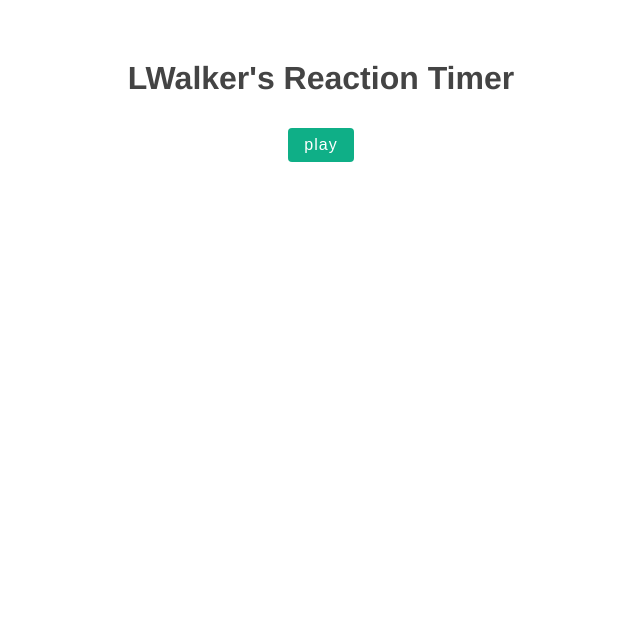
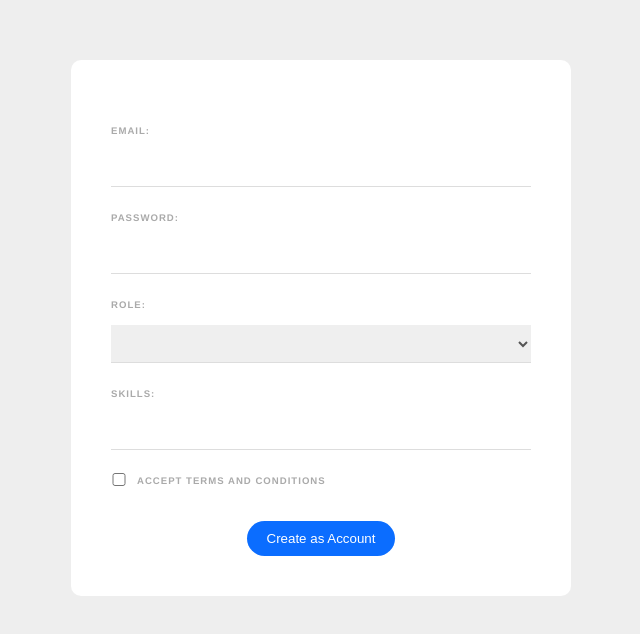
Before and after one commit to lionwalker/vue3-pilot, a Vue app: page / in a window 1280 px wide. Shown: the top 634 px of the page, without its empty margins (319-959 px from the left). Built offline with nearby package versions, Linux system fonts and the light colour scheme.

Commit message:
keyboard events, form input handle

```diff
--- a/package.json
+++ b/package.json
@@ -1,5 +1,5 @@
 {
-  "name": "reaction-timer",
+  "name": "vue3-pilot",
   "version": "0.1.0",
   "private": true,
   "scripts": {
--- a/src/App.vue
+++ b/src/App.vue
@@ -1,39 +1,13 @@
 <template>
-  <h1>LWalker's Reaction Timer</h1>
-  <button @click="start" :disabled="isPlaying">play</button>
-  <Block v-if="isPlaying" :delay="delay" @end="endGame" />
-  <Results v-if="showResults" :score="score" />
+  <SignupForm />
 </template>
 
 <script>
-import Block from './components/Block.vue'
-import Results from './components/Results.vue'
+import SignupForm from './components/SignupForm.vue'
 
 export default {
-  name: 'App',
   components: {
-    Block,
-    Results
-  },
-  data() {
-    return {
-      isPlaying: false,
-      delay: null,
-      score: null,
-      showResults: false
-    }
-  },
-  methods: {
-    start() {
-      this.delay = 2000 + Math.random() * 5000
-      this.isPlaying = true
-      this.showResults = false
-    },
-    endGame(reactionTime) {
-      this.score = reactionTime
-      this.isPlaying = false
-      this.showResults = true
-    }
+    SignupForm
   }
 }
 </script>
@@ -44,24 +18,12 @@ export default {
   -webkit-font-smoothing: antialiased;
   -moz-osx-font-smoothing: grayscale;
   text-align: center;
-  color: #444;
+  color: #2c3e50;
   margin-top: 60px;
 }
 
-button {
-  background: #0faf87;
-  color: white;
-  border: none;
-  padding: 8px 16px;
-  border-radius: 4px;
-  font-size: 16px;
-  letter-spacing: 1px;
-  cursor: pointer;
-  margin: 10px;
-}
-
-button[disabled] {
-  opacity: 0.2;
-  cursor: not-allowed;
+body {
+  margin: 0;
+  background: #eee;
 }
 </style>
--- a/src/components/Block.vue
+++ /dev/null
@@ -1,47 +0,0 @@
-<template>
-    <div class="block" v-if="showBlock" @click="stopTimer">
-        click me
-    </div>
-</template>
-
-<script>
-export default {
-    props: ['delay'],
-    data() {
-        return {
-            showBlock: false,
-            timer: null,
-            reactionTime: 0
-        }
-    },
-    mounted() {
-        setTimeout(() => {
-            this.showBlock = true
-            this.startTimer()
-        }, this.delay)
-    },
-    methods: {
-        startTimer() {
-            this.timer = setInterval(() => {
-                this.reactionTime += 10
-            }, 10)
-        },
-        stopTimer() {
-            clearInterval(this.timer)
-            this.$emit('end', this.reactionTime)
-        }
-    }
-}
-</script>
-
-<style>
-.block {
-    width: 400px;
-    border-radius: 20px;
-    background: #0faf87;
-    color: white;
-    text-align: center;
-    padding: 100px 0;
-    margin: 40px auto;
-}
-</style>
--- a/src/components/Results.vue
+++ /dev/null
@@ -1,32 +0,0 @@
-<template>
-    <p>Reaction time: {{ score }} ms</p>
-    <p class="rank">{{ rank }}</p>
-</template>
-
-<script>
-export default {
-    props: ['score'],
-    data() {
-        return {
-            rank: null
-        }
-    },
-    mounted() {
-        if (this.score < 250) {
-            this.rank = 'Ninja Fingers'
-        } else if (this.score < 400) {
-            this.rank = 'Rapid Reflexes'
-        } else {
-            this.rank = 'Snail pace...'
-        }
-    },
-}
-</script>
-
-<style>
-  .rank {
-    font-size: 1.4em;
-    color: #0faf87;
-    font-weight: bold;
-  }
-</style>
--- /dev/null
+++ b/src/components/SignupForm.vue
@@ -0,0 +1,148 @@
+<template>
+    <form @submit.prevent="handleSubmit">
+        <label>Email:</label>
+        <input type="email" required v-model="email">
+
+        <label>Password:</label>
+        <input type="password" required v-model="password">
+        <div v-if="passwordError" class="error">{{ passwordError }}</div>
+
+        <label>Role:</label>
+        <select v-model="role">
+            <option value="developer">Web Developer</option>
+            <option value="designer">Web Designer</option>
+        </select>
+
+        <label>Skills:</label>
+        <input type="text" v-model="tempSkill" @keyup.alt="addSkill">
+        <div v-for="skill in skills" :key="skill" class="pill">
+            <span @click="deleteSkill(skill)">{{ skill }}</span>
+        </div>
+
+        <div class="terms">
+            <input type="checkbox" required v-model="terms">
+            <label>Accept terms and conditions</label>
+        </div>
+
+        <div class="submit">
+            <button>Create as Account</button>
+        </div>
+    </form>
+</template>
+
+<script>
+export default {
+    data() {
+        return {
+            email: '',
+            password: '',
+            role: '',
+            terms: false,
+            tempSkill: '',
+            skills: [],
+            passwordError: ''
+        }
+    },
+    methods: {
+        addSkill(event) {
+            if (event.key === "," && this.tempSkill) {
+                if (!this.skills.includes(this.tempSkill)) {
+                    this.skills.push(this.tempSkill)
+                }
+                this.tempSkill = ''
+            }
+        },
+        deleteSkill(skill) {
+            this.skills = this.skills.filter((item) => {
+                return skill !== item
+            })
+        },
+        handleSubmit() {
+            // validate password
+            this.passwordError = this.password.length > 5 ?
+                '' : 'Password must be at least 6 chars long'
+
+            if (!this.passwordError) {
+                console.log('email: ', this.email);
+                console.log('password: ', this.password);
+                console.log('role: ', this.role);
+                console.log('skills: ', this.skills);
+                console.log('terms: ', this.terms);
+            }
+        }
+    },
+}
+</script>
+
+<style>
+form {
+    max-width: 420px;
+    margin: 30px auto;
+    background: white;
+    text-align: left;
+    padding: 40px;
+    border-radius: 10px;
+}
+
+label {
+    color: #aaa;
+    display: inline-block;
+    margin: 25px 0 15px;
+    font-size: 0.6em;
+    text-transform: uppercase;
+    letter-spacing: 1px;
+    font-weight: bold;
+}
+
+input,
+select {
+    display: block;
+    padding: 10px 6px;
+    width: 100%;
+    box-sizing: border-box;
+    border: none;
+    border-bottom: 1px solid #ddd;
+    color: #555;
+}
+
+input[type="checkbox"] {
+    display: inline-block;
+    width: 16px;
+    margin: 0 10px 0 0;
+    position: relative;
+    top: 2px;
+}
+
+.pill {
+    display: inline-block;
+    margin: 20px 10px 0 0;
+    padding: 6px 12px;
+    background: #eee;
+    border-radius: 20px;
+    font-size: 12px;
+    letter-spacing: 1px;
+    font-weight: bold;
+    color: #777;
+    cursor: pointer;
+}
+
+button {
+    background: #0b6dff;
+    border: 0;
+    padding: 10px 20px;
+    margin-top: 20px;
+    color: white;
+    border-radius: 20px;
+}
+
+.submit {
+    text-align: center;
+}
+
+.error {
+    color: #ff0062;
+    margin-top: 10px;
+    font-size: 0.8em;
+    font-weight: bold;
+}
+</style>
```
Also changed, not shown: 2 other files (tests, documents, lock files or other folders).
